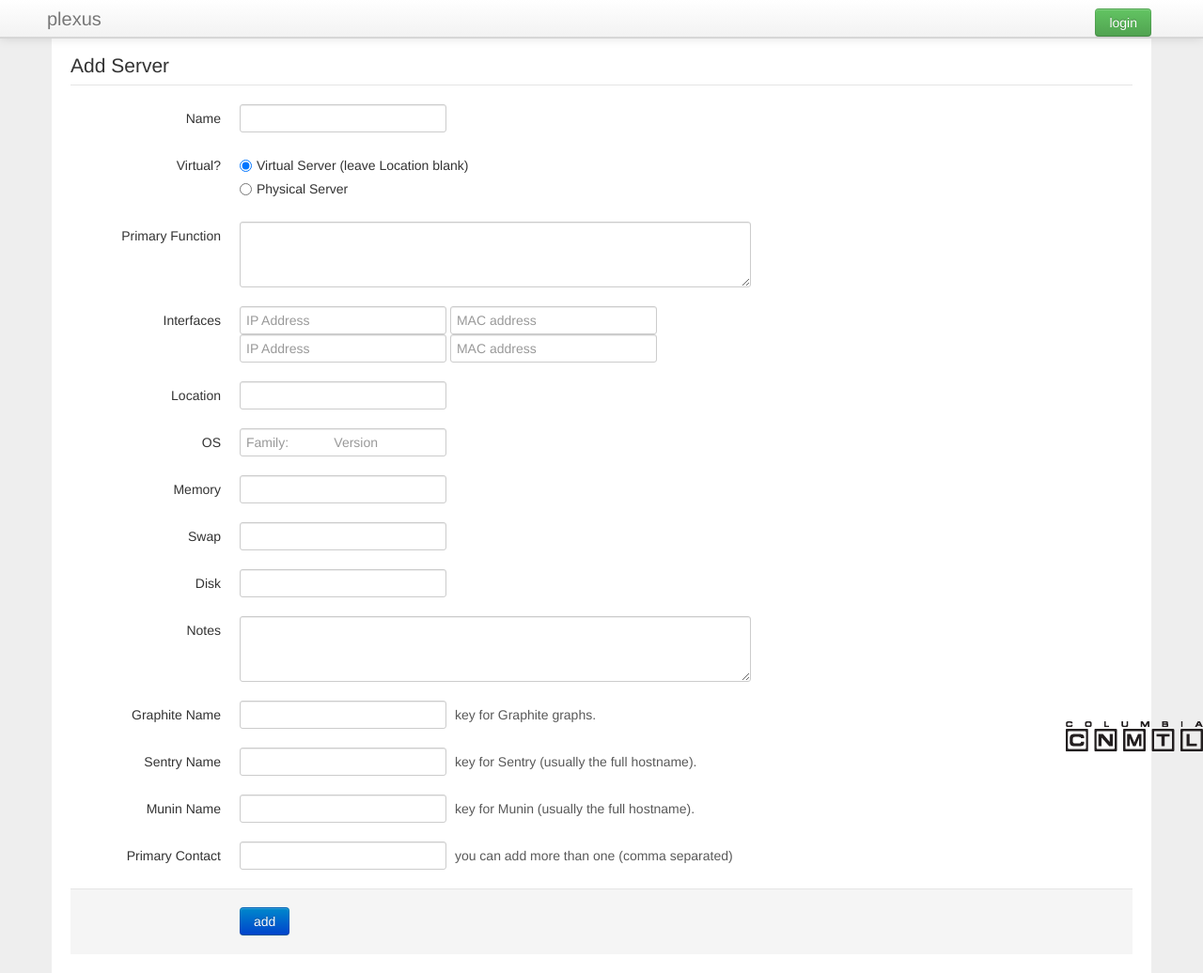
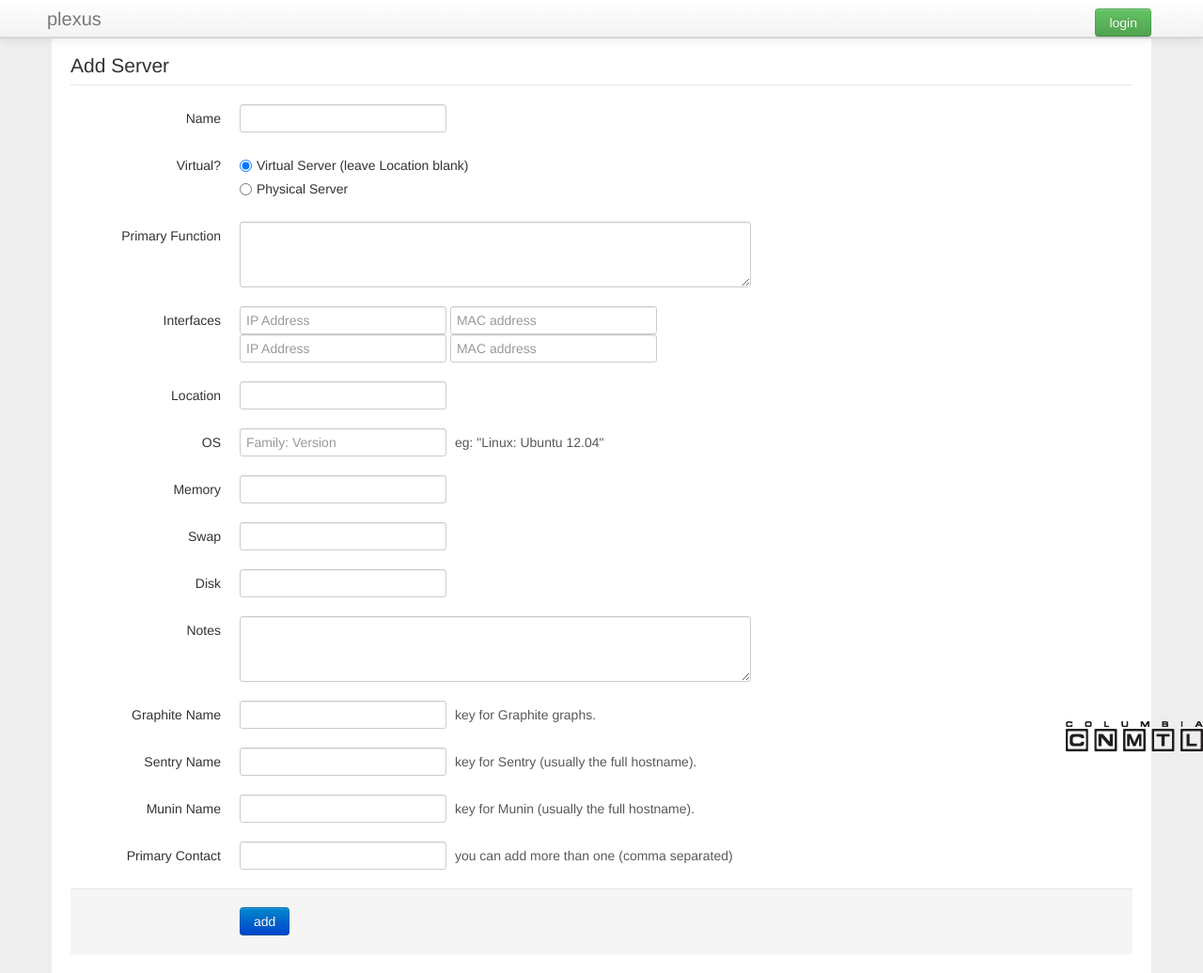
Before and after one commit to ccnmtl/plexus, a Django app: template plexus/templates/main/add_server.html in a window 1280 px wide. Shown: the whole page at 94% size. Run offline with Django 3.2, Linux system fonts and the light colour scheme; the template is opened without the code that fills it, so the values that code supplies are empty; parts of the project's set-up code (start-up, migrations or seed data) failed here and were passed over; some libraries are stand-ins or nearby versions.

Commit message:
add help text on OS field

```diff
--- a/plexus/templates/main/add_server.html
+++ b/plexus/templates/main/add_server.html
@@ -54,13 +54,14 @@ data-source='[{% for location in all_locations %}"{{location.name}}"{% if not fo
 	<div class="control-group">
 		<label class="control-label">OS</label>
 		<div class="controls">
-		<input type="text" name="operating_system" placeholder="Family:
-		Version"
+		<input type="text" name="operating_system" placeholder="Family: Version"
 data-provide="typeahead"
 data-items="4"
 data-source='[{% for os in all_operating_systems %}"{{os.family.name}}: {{os.version}}"{% if not forloop.last %},{% endif %}{% endfor %}]'
 
 />
+
+		<span class="help-inline">eg: "Linux: Ubuntu 12.04"</span>
 		</div>
 	</div>
 	<div class="control-group">
```
